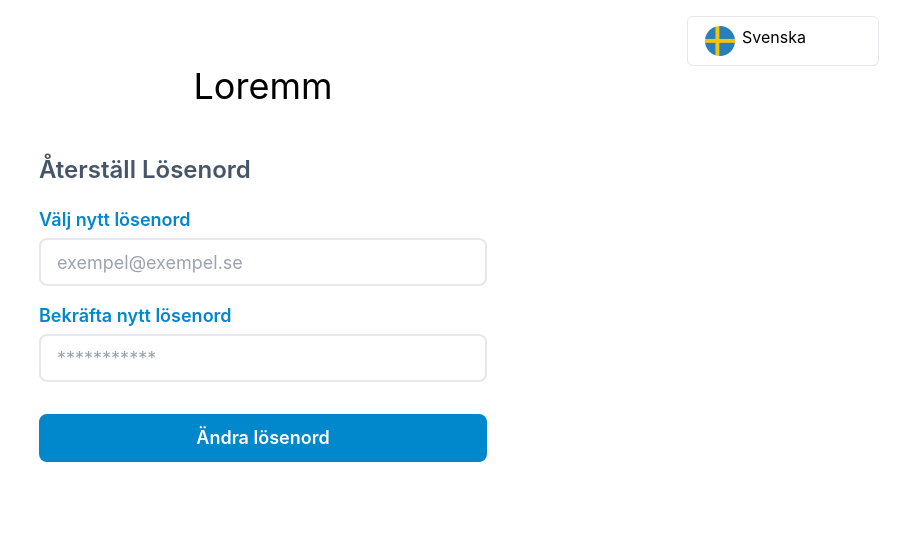
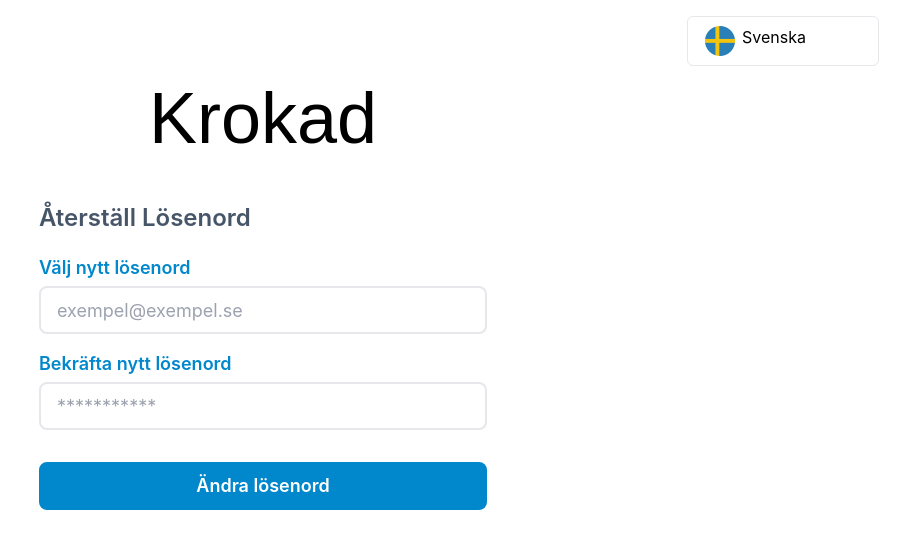
Before and after one commit to hannesdottir/my-app, a React (Create React App) app: page / in a window 1280 px wide. Shown: the top 548 px of the page, without its empty margins (377-1280 px from the left). Built offline with nearby package versions, Linux system fonts and the light colour scheme.

Commit message:
geo-font

```diff
--- a/public/index.html
+++ b/public/index.html
@@ -25,6 +25,8 @@
       Learn how to configure a non-root public URL by running `npm run build`.
     -->
     <title>React App</title>
+
+
   </head>
   <body>
     <noscript>You need to enable JavaScript to run this app.</noscript>
--- a/src/components/Navbar.tsx
+++ b/src/components/Navbar.tsx
@@ -5,8 +5,8 @@
 
   return (
     <div className="flex justify-center items-center">
-     <h1 className="text-4xl">
-        <p className='text-4xl zen-tokyo-zoo'>Loremm</p>
+     <h1 className="text-4xl mt-4">
+        <p className='text-7xl font-geo'>Krokad</p>
      </h1>
     </div>
   );
--- a/src/index.css
+++ b/src/index.css
@@ -1,10 +1,9 @@
 @tailwind base;
 @tailwind components;
 @tailwind utilities;
-@font-face {
-  font-family: 'Zen Tokyo Zoo';
-  src: url('https://fonts.gstatic.com/s/zentokyozoo/v15/hC-g6-9q-8-Y304.woff2') format('woff2');
-}
+@import url('https://fonts.googleapis.com/css2?family=Lato:ital,wght@0,100;0,300;0,400;0,700;0,900;1,100;1,300;1,400;1,700;1,900&display=swap');
+@import url('https://fonts.googleapis.com/css2?family=Geo:ital@0;1&family=Lato:ital,wght@0,100;0,300;0,400;0,700;0,900;1,100;1,300;1,400;1,700;1,900&display=swap');
+@import url('https://fonts.googleapis.com/css2?family=Geo:ital@0;1&family=Lato:ital,wght@0,100;0,300;0,400;0,700;0,900;1,100;1,300;1,400;1,700;1,900&family=Zen+Tokyo+Zoo&display=swap');
 
 body {
   margin: 0;
--- a/tailwind.config.js
+++ b/tailwind.config.js
@@ -9,7 +9,9 @@
         primaryButtonBorderColor: "#0087CC",
       },
       fontFamily: {
-        "zen-tokyo-zoo": ["Zen Tokyo Zoo", "sans-serif"],
+        lato: ["Lato", "sans-serif"],
+        geo: ["Geo", "sans-serif"],
+        zenTokyoZoo: ["Zen Tokyo Zoo", "system-ui"],
       },
     },
   },
```
